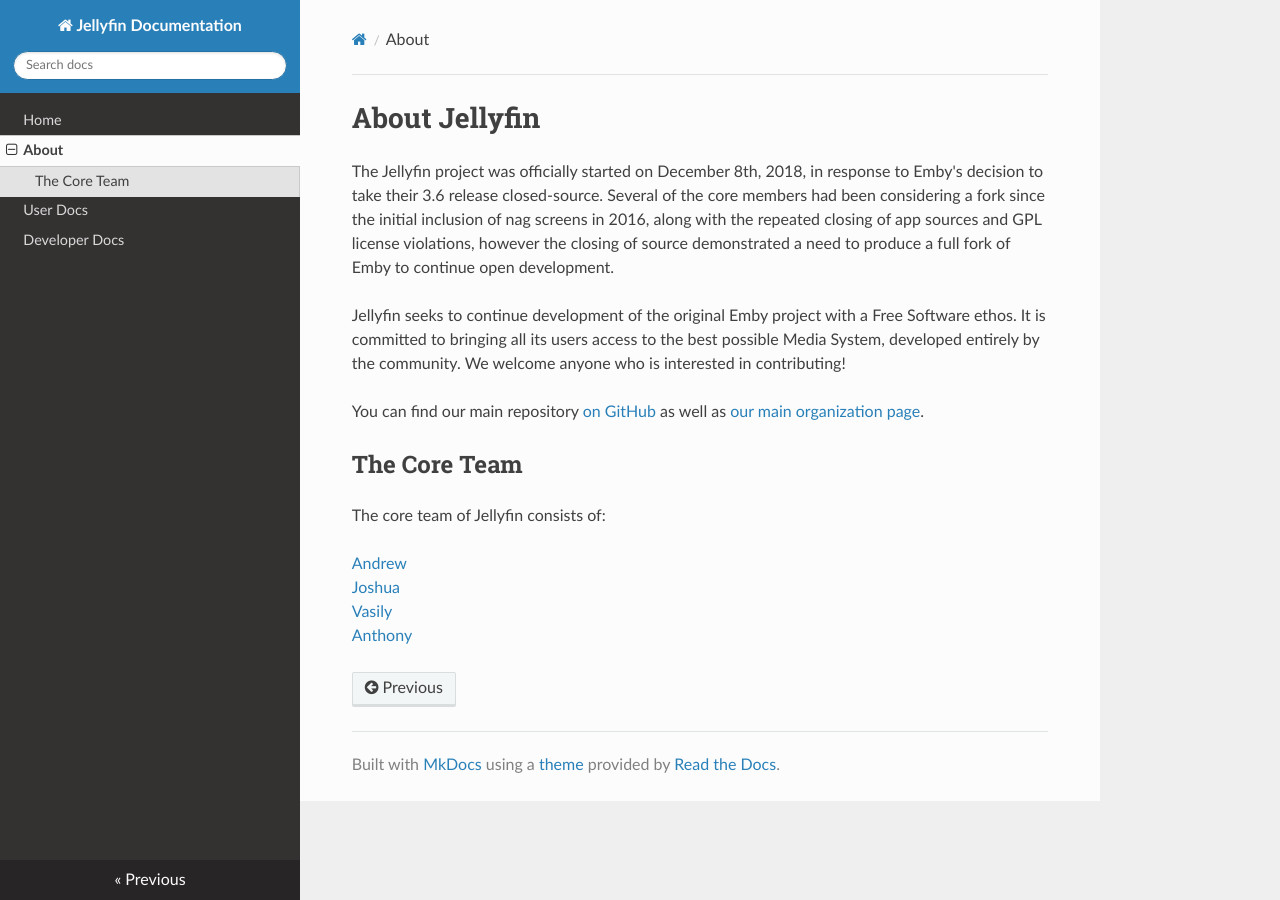
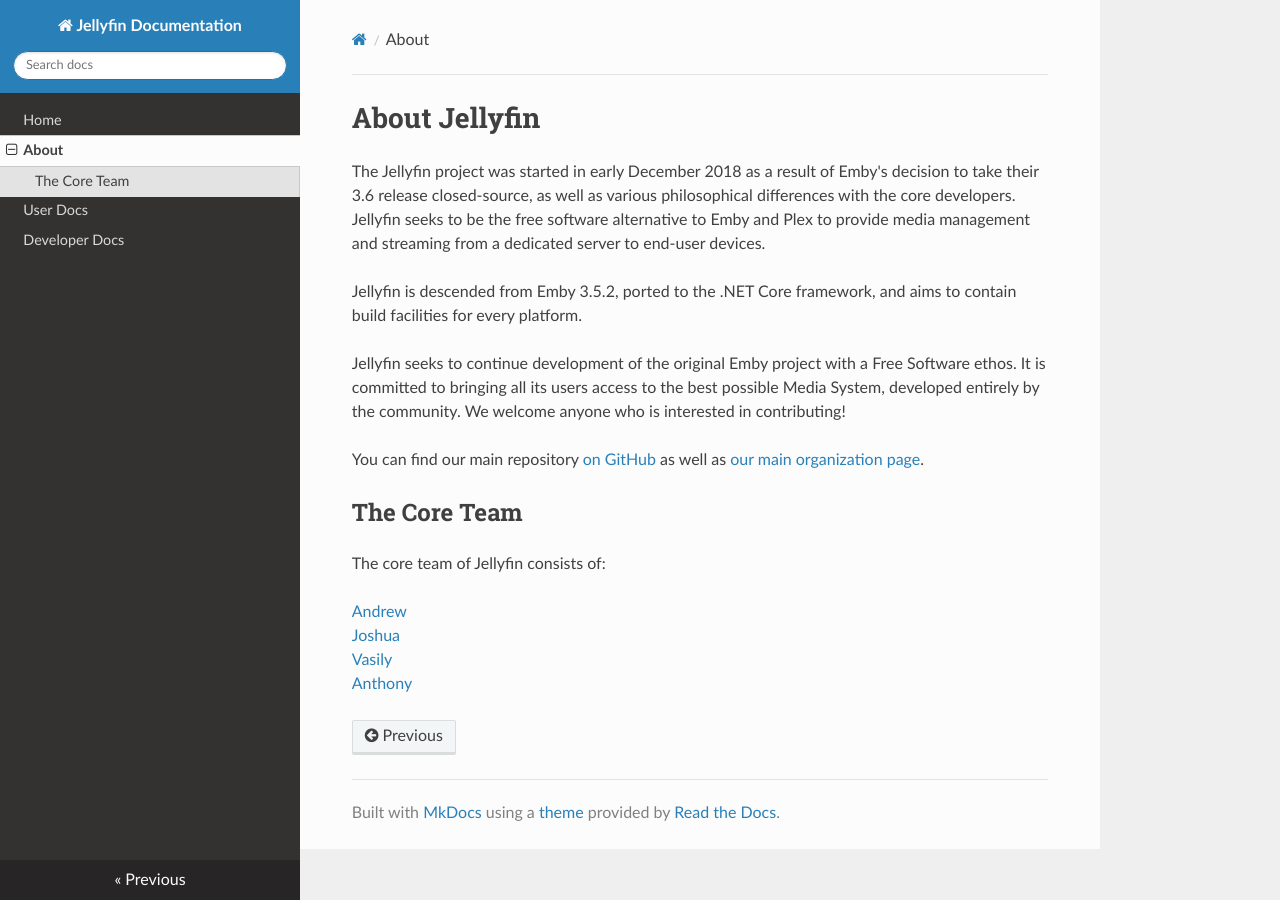
Before and after one commit to jellyfin-archive/jellyfin-docs, an MkDocs documentation site: the page built from docs/about.md, in a window 1280 px wide. Built offline with MkDocs 1.6.1, drawn with Linux system fonts in a browser that asks for light colours; nearby versions of some CDN libraries.

Commit message:
Slightly reword about page to match README

```diff
--- a/docs/about.md
+++ b/docs/about.md
@@ -1,6 +1,8 @@
 # About Jellyfin
 
-The Jellyfin project was officially started on December 8th, 2018, in response to Emby's decision to take their 3.6 release closed-source. Several of the core members had been considering a fork since the initial inclusion of nag screens in 2016, along with the repeated closing of app sources and GPL license violations, however the closing of source demonstrated a need to produce a full fork of Emby to continue open development.
+The Jellyfin project was started in early December 2018 as a result of Emby's decision to take their 3.6 release closed-source, as well as various philosophical differences with the core developers. Jellyfin seeks to be the free software alternative to Emby and Plex to provide media management and streaming from a dedicated server to end-user devices.
+
+Jellyfin is descended from Emby 3.5.2, ported to the .NET Core framework, and aims to contain build facilities for every platform.
 
 Jellyfin seeks to continue development of the original Emby project with a Free Software ethos. It is committed to bringing all its users access to the best possible Media System, developed entirely by the community. We welcome anyone who is interested in contributing!
 
```
